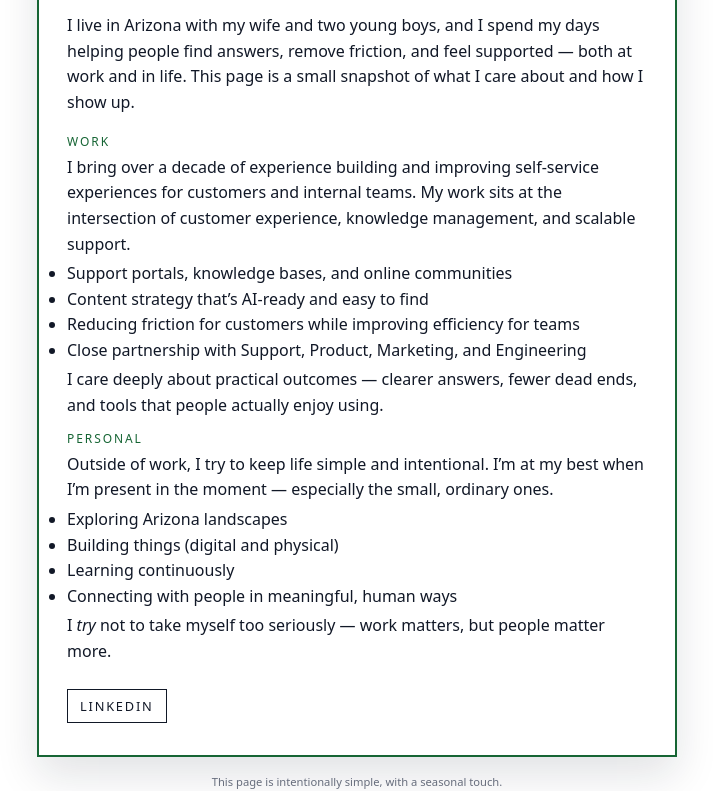
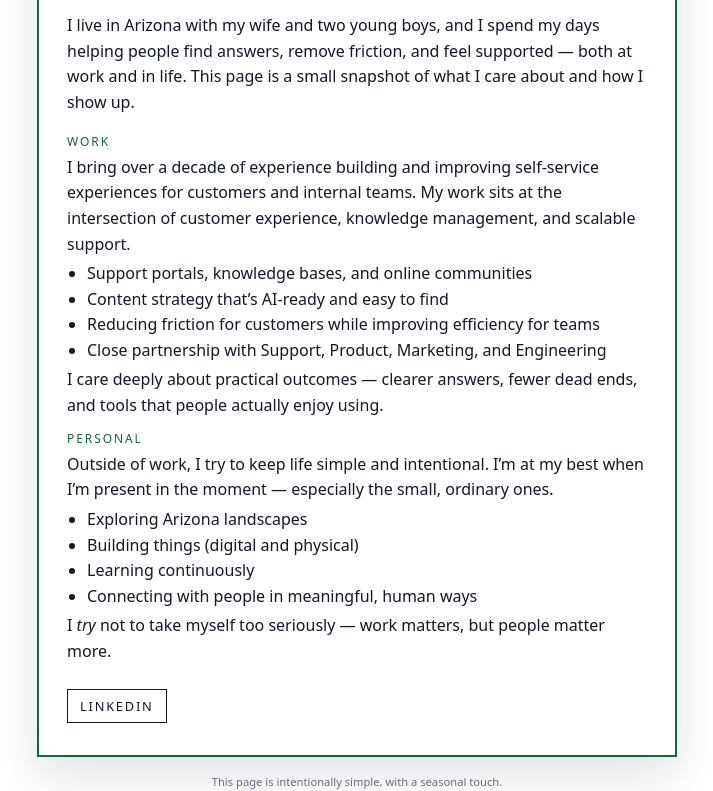
Before and after one commit to micah-vorst/micah-vorst.github.io, a plain HTML site: page index.html in a window 1280 px wide. Shown: the part 101-892 px from the top of the page, without its empty margins (283-996 px from the left). Drawn offline with Linux system fonts and the light colour scheme.

Commit message:
Update index.html
Updated CSS

```diff
--- a/index.html
+++ b/index.html
@@ -15,7 +15,12 @@
       height: 100%;
     }
 
-    body {
+    ul {
+  list-style: disc;
+  padding-left: 1.25rem; /* or 20px */
+  margin-left: 0;
+}
+      body {
       font-family: system-ui, -apple-system, BlinkMacSystemFont, "Segoe UI", sans-serif;
       background: #ffffff;
       color: #111827;
```
